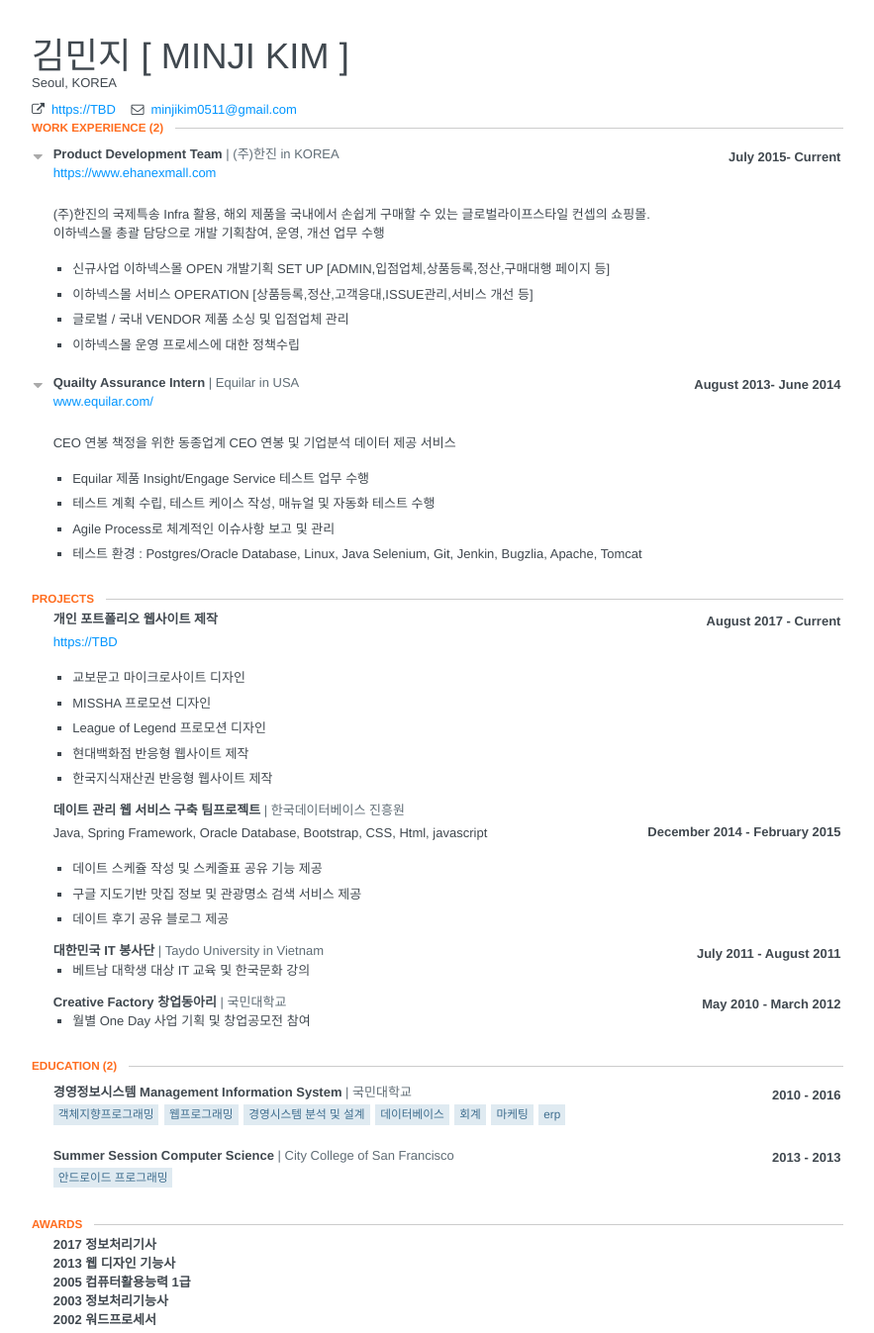
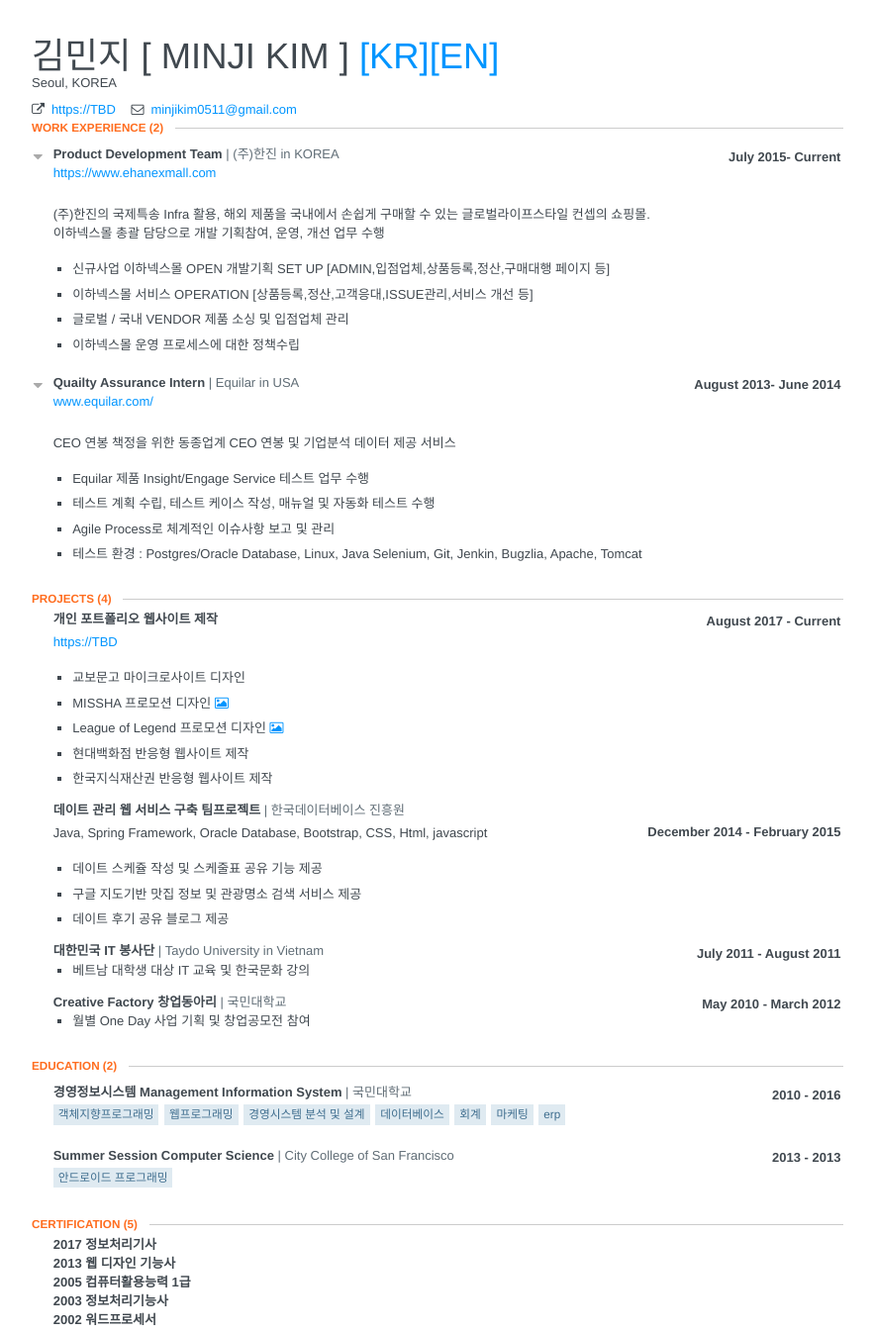
Before and after one commit to min-ji-kim/Resume, a plain HTML site: page index.html in a window 1280 px wide. Shown: the whole page at 99% size, without its empty margins (198-1081 px from the left). Drawn offline with Linux system fonts and the light colour scheme.

Commit message:
Add images

```diff
--- a/index.html
+++ b/index.html
@@ -778,7 +778,7 @@ ul.courses li:hover {
   <div id="resume">
     	<header id="header" class="clear">
     		<div>
-    			<h1 class="name">김민지 [ MINJI KIM  ]</h1>
+    			<h1 class="name">김민지 [ MINJI KIM ] <a target="_self" href="https://min-ji-kim.github.io/Resume/">[KR]</a><a target="_self" href="https://min-ji-kim.github.io/Resume/">[EN]</a></h1>
     			<h2 class="label"></h2>
     		</div>
 
@@ -878,7 +878,7 @@ ul.courses li:hover {
     </section>
     <section class="section">
       <header>
-        <h2 class='section-title'>Projects</h2>
+        <h2 class='section-title'>Projects <span class="item-count">(4)</span></h2>
       </header>
       <section id="volunteer">
         <section class="volunteer-item">
@@ -909,9 +909,9 @@ ul.courses li:hover {
               <p><p> <a target="_blank" href="https://TBD">https://TBD</a></p></p>
             </div>
             <ul class="highlights">
-              <li><p>교보문고 마이크로사이트 디자인</p></li>
-              <li><p>MISSHA 프로모션 디자인</p></li>
-              <li><p>League of Legend 프로모션 디자인</p></li>
+              <li><p>교보문고 마이크로사이트 디자인  </p></li>
+              <li><p>MISSHA 프로모션 디자인  <a target="_blank" href="https://dl.dropboxusercontent.com/s/4x9jqo1dt8256pm/WEB_03_Design_01_MISSHA_POPUP.jpg?dl=0"><span class="fa fa-image"></span></a></p></li>
+              <li><p>League of Legend 프로모션 디자인    <a target="_blank" href="https://dl.dropbox.com/s/vh8euit5lszxb92/WEB_03_Design_02_LOL_POPUP.jpg?dl=0"><span class="fa fa-image"></span></a></p></li>
               <li><p>현대백화점 반응형 웹사이트 제작</p></li>
               <li><p>한국지식재산권 반응형 웹사이트 제작</p></li>
             </ul>
@@ -1084,7 +1084,7 @@ ul.courses li:hover {
     </section>
     <section class="section">
       <header>
-        <h2 class='section-title'>Awards</h2>
+        <h2 class='section-title'>Certification <span class="item-count">(5)</span></h2>
       </header>
       <section id="awards">
         <section class="award-item">
```
